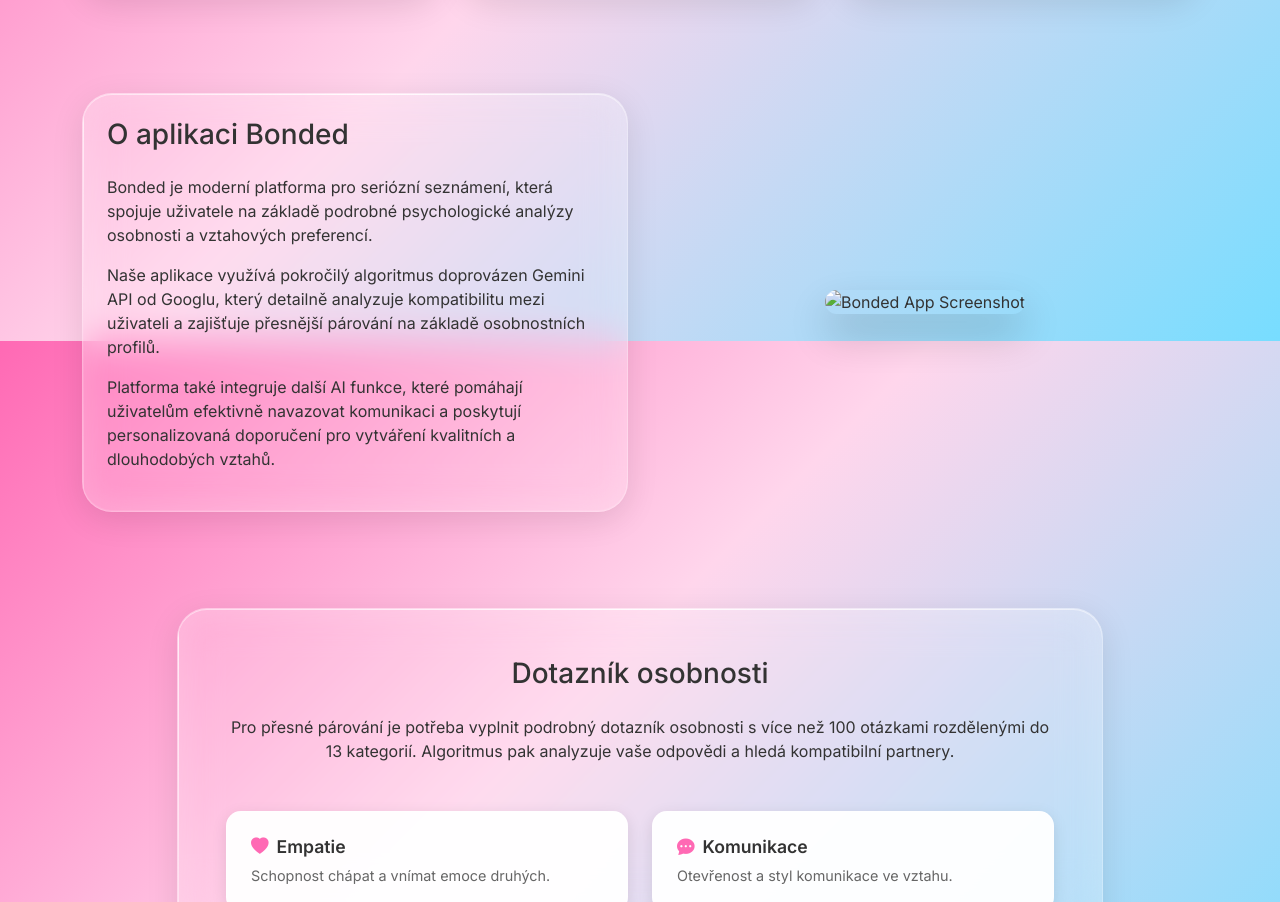
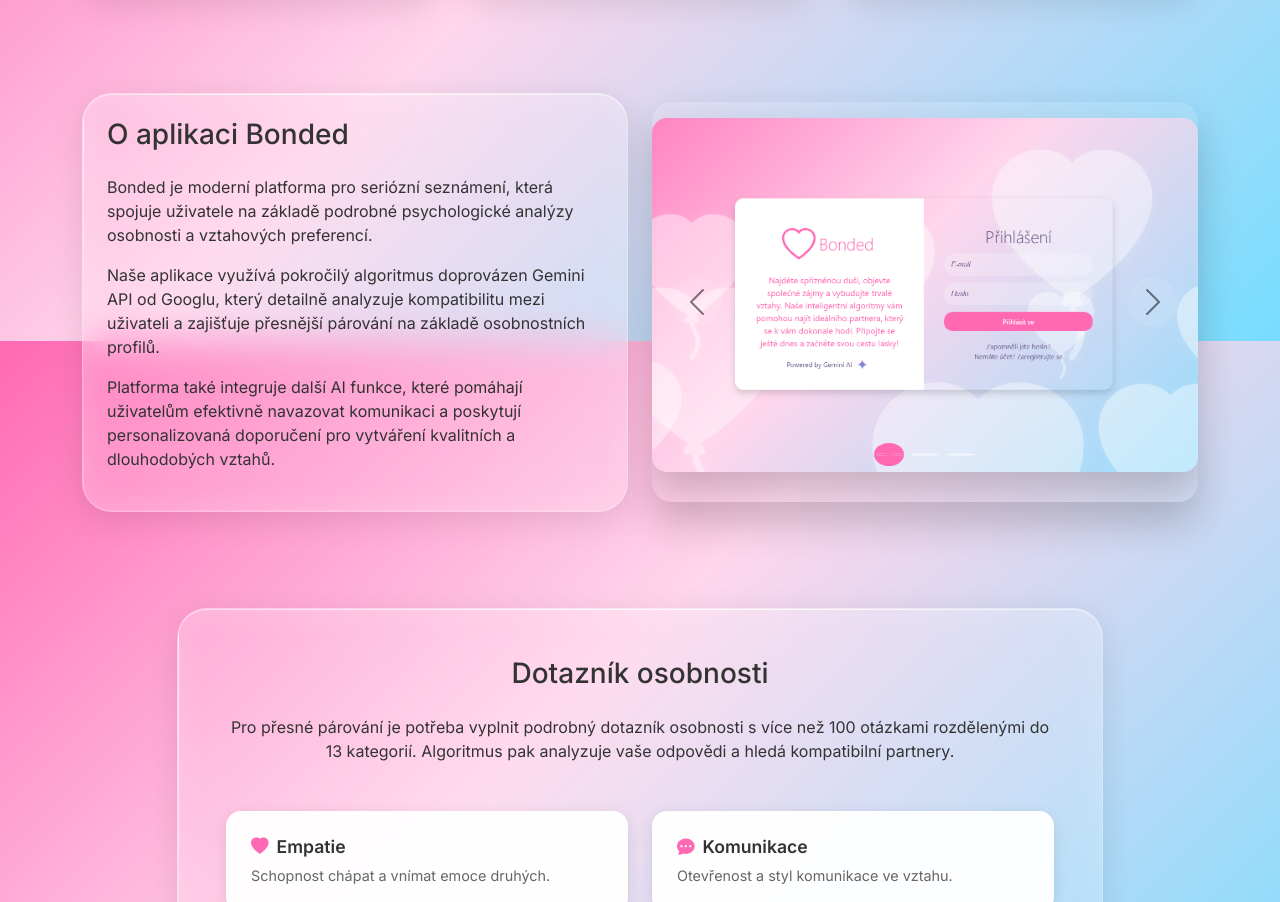
Before and after one commit to pavelcieslar1/portfolio, a plain HTML site: page bonded.html in a window 1280 px wide. Shown: the part 1259-2161 px from the top of the page. Drawn offline with nearby package versions, Linux system fonts and the light colour scheme.

Commit message:
doplněni carouselu a link na portfolio

```diff
--- a/bonded.html
+++ b/bonded.html
@@ -694,6 +694,108 @@
         .category-card .text-primary {
             color: #ff69b4 !important;
         }
+
+        /* Carousel Styles */
+        .carousel {
+            border-radius: 20px;
+            overflow: hidden;
+            box-shadow: 0 20px 40px rgba(0, 0, 0, 0.2);
+        }
+
+        .carousel-inner {
+            position: relative;
+            width: 100%;
+            height: 400px;
+        }
+
+        .carousel-item {
+            position: absolute;
+            top: 0;
+            left: 0;
+            width: 100%;
+            height: 100%;
+            display: flex;
+            align-items: center;
+            justify-content: center;
+            background: rgba(255, 255, 255, 0.1);
+        }
+
+        .carousel-fade .carousel-item {
+            opacity: 0;
+            transition: opacity 1.2s ease-in-out;
+            pointer-events: none;
+        }
+
+        .carousel-fade .carousel-item.active {
+            opacity: 1;
+            pointer-events: auto;
+        }
+
+        .carousel-fade .carousel-item-next,
+        .carousel-fade .carousel-item-prev {
+            opacity: 0;
+        }
+
+        .carousel-indicators {
+            bottom: 20px;
+        }
+
+        .carousel-indicators button {
+            width: 12px;
+            height: 12px;
+            border-radius: 50%;
+            background-color: rgba(255, 255, 255, 0.5);
+            border: 2px solid rgba(255, 255, 255, 0.8);
+            margin: 0 5px;
+        }
+
+        .carousel-indicators button.active {
+            background-color: #ff69b4;
+            border-color: #ff69b4;
+        }
+
+        .carousel-control-prev,
+        .carousel-control-next {
+            width: 50px;
+            height: 50px;
+            background: rgba(255, 255, 255, 0.2);
+            border-radius: 50%;
+            top: 50%;
+            transform: translateY(-50%);
+            margin: 0 20px;
+        }
+
+        .carousel-control-prev:hover,
+        .carousel-control-next:hover {
+            background: rgba(255, 255, 255, 0.3);
+        }
+
+        .carousel-control-prev-icon,
+        .carousel-control-next-icon {
+            filter: invert(1);
+        }
+
+        /* Carousel Image Styles */
+        .carousel-item img {
+            max-height: 100%;
+            max-width: 100%;
+            border-radius: 15px;
+            object-fit: cover;
+        }
+
+        /* Specific styling for second image */
+        .carousel-item:nth-child(2) img {
+            object-fit: cover;
+            width: 100%;
+            height: 100%;
+            object-position: top center;
+        }
+
+        /* Specific alignment for second image */
+        .carousel-item:nth-child(2) {
+            align-items: flex-start;
+            justify-content: center;
+        }
     </style>
 </head>
 <body>
@@ -776,8 +878,33 @@
                         <p>Platforma také integruje další AI funkce, které pomáhají uživatelům efektivně navazovat komunikaci a poskytují personalizovaná doporučení pro vytváření kvalitních a dlouhodobých vztahů.</p>
                     </div>
                 </div>
-                <div class="col-lg-6 text-center">
-                    <img src="images/app-screenshot-1.jpg" alt="Bonded App Screenshot" class="app-screenshot">
+                <div class="col-lg-6">
+                    <div id="bondedCarousel" class="carousel slide carousel-fade" data-bs-ride="carousel" data-bs-interval="5000">
+                        <div class="carousel-indicators">
+                            <button type="button" data-bs-target="#bondedCarousel" data-bs-slide-to="0" class="active" aria-current="true" aria-label="Slide 1"></button>
+                            <button type="button" data-bs-target="#bondedCarousel" data-bs-slide-to="1" aria-label="Slide 2"></button>
+                            <button type="button" data-bs-target="#bondedCarousel" data-bs-slide-to="2" aria-label="Slide 3"></button>
+                        </div>
+                        <div class="carousel-inner">
+                            <div class="carousel-item active">
+                                <img src="images/bonded_image_1.png" class="d-block w-100 app-screenshot" alt="Bonded App Screenshot 1">
+                            </div>
+                            <div class="carousel-item">
+                                <img src="images/bonded_image_2.png" class="d-block w-100 app-screenshot" alt="Bonded App Screenshot 2">
+                            </div>
+                            <div class="carousel-item">
+                                <img src="images/bonded_image_3.png" class="d-block w-100 app-screenshot" alt="Bonded App Screenshot 3">
+                            </div>
+                        </div>
+                        <button class="carousel-control-prev" type="button" data-bs-target="#bondedCarousel" data-bs-slide="prev">
+                            <span class="carousel-control-prev-icon" aria-hidden="true"></span>
+                            <span class="visually-hidden">Previous</span>
+                        </button>
+                        <button class="carousel-control-next" type="button" data-bs-target="#bondedCarousel" data-bs-slide="next">
+                            <span class="carousel-control-next-icon" aria-hidden="true"></span>
+                            <span class="visually-hidden">Next</span>
+                        </button>
+                    </div>
                 </div>
             </div>
         </div>
@@ -874,7 +1001,7 @@
                         </div>
 
                         <div class="text-center mt-5">
-                            <a href="#web-app" class="btn-bonded">
+                            <a href="#index.html" class="btn-bonded">
                                 <i class="bi bi-clipboard-check"></i>
                                 Začít vyplňovat dotazník
                             </a>
@@ -990,6 +1117,28 @@
                 }
             });
         });
+
+        // Carousel initialization with custom settings
+        document.addEventListener('DOMContentLoaded', function() {
+            const carousel = new bootstrap.Carousel(document.getElementById('bondedCarousel'), {
+                interval: 6000,
+                wrap: true,
+                keyboard: false,
+                pause: 'hover'
+            });
+
+            // Custom transition handling
+            const carouselElement = document.getElementById('bondedCarousel');
+            carouselElement.addEventListener('slide.bs.carousel', function (event) {
+                const activeItem = carouselElement.querySelector('.carousel-item.active');
+                const nextItem = carouselElement.querySelector('.carousel-item-next');
+
+                if (activeItem && nextItem) {
+                    activeItem.style.transition = 'opacity 1.2s ease-in-out';
+                    nextItem.style.transition = 'opacity 1.2s ease-in-out';
+                }
+            });
+        });
     </script>
 </body>
 </html>
```
Also changed, not shown: index.html (+3 -3 lines), images/bonded-tile-2.png (added), images/bonded-tile.png (added), images/bonded_image_1.png (added), images/bonded_image_2.png (added), images/bonded_image_3.png (added).
